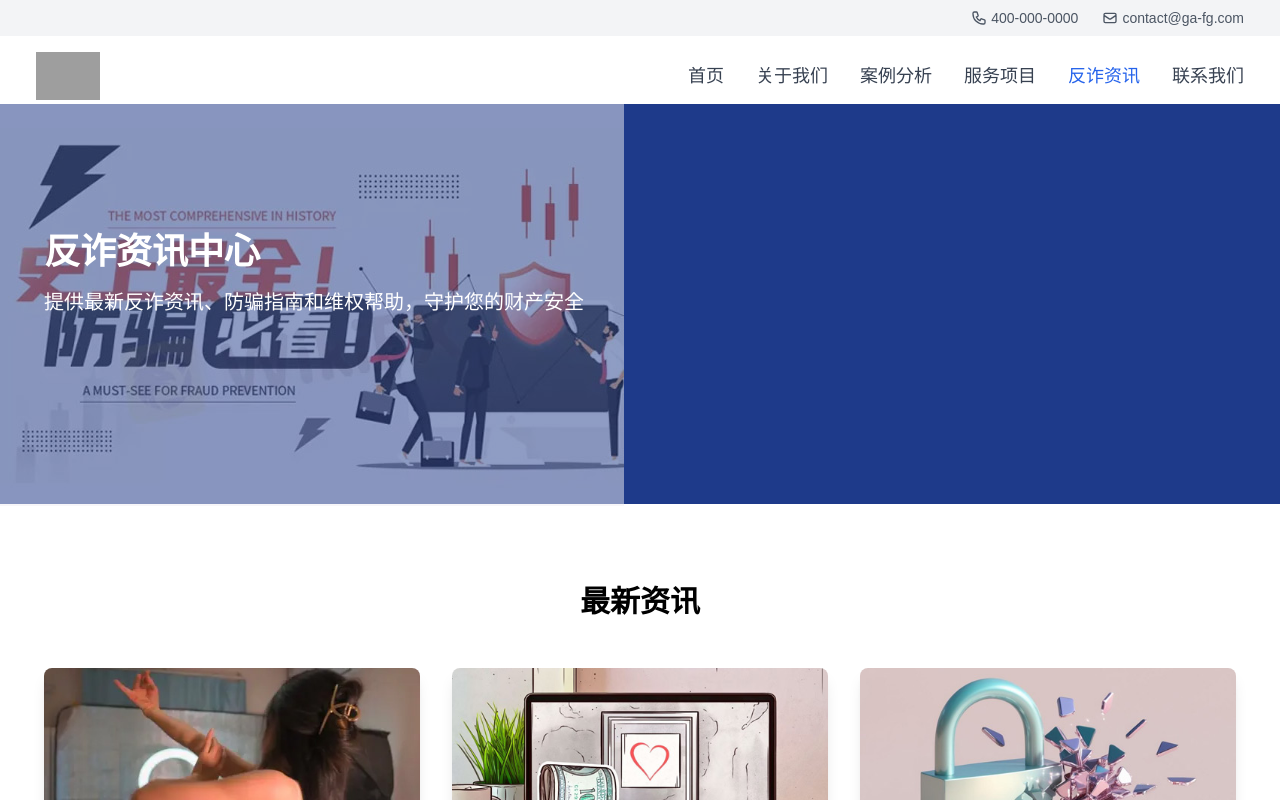
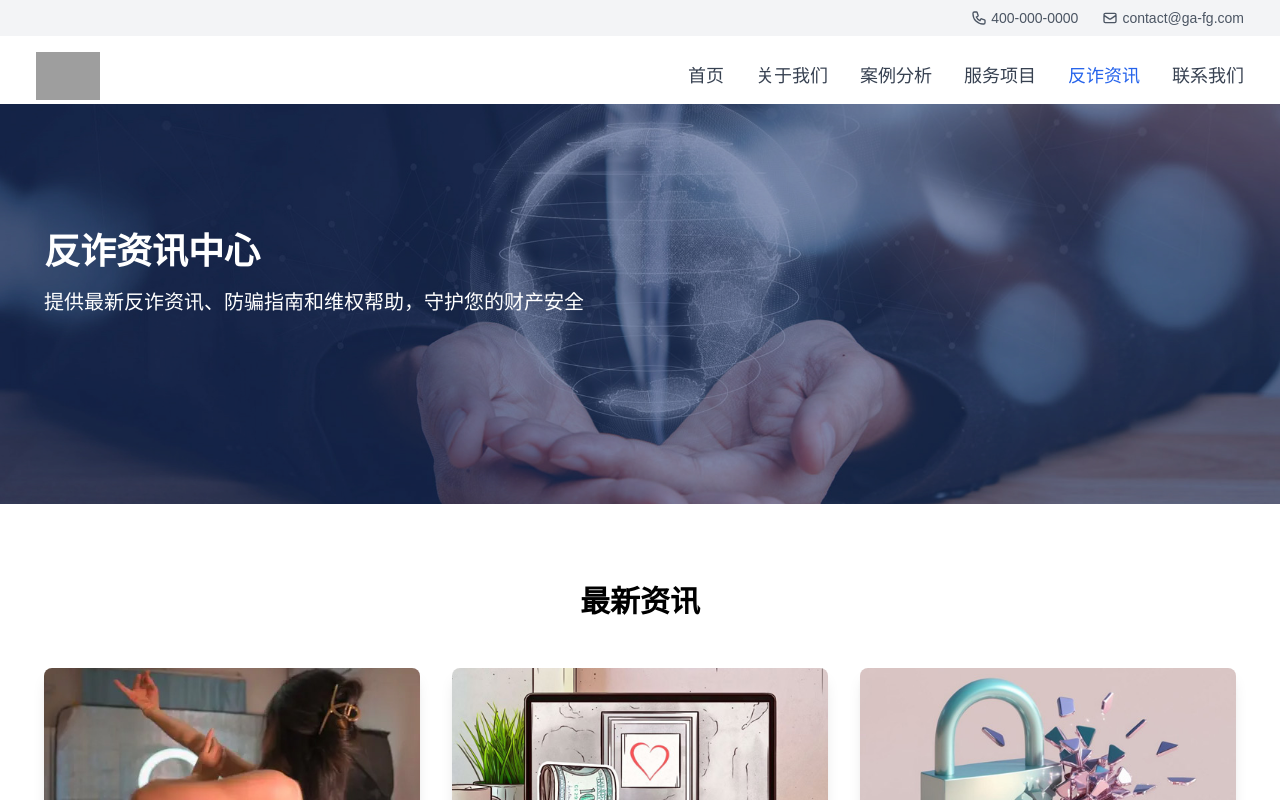
Before and after one commit to daji16868/qianduan, a React (Vite) app: page /info in a window 1280 px wide. Shown: the top 800 px of the page. Built offline with nearby package versions, Linux system fonts and the light colour scheme; grey boxes are pictures that could not be loaded.

Commit message:
将反诈资讯页面的背景图片更换为b1.jpg，统一网站风格

```diff
--- a/src/pages/Info.jsx
+++ b/src/pages/Info.jsx
@@ -78,14 +78,17 @@ const Info = () => {
   return (
     <div className="min-h-screen">
       {/* Hero Section */}
-      <section className="relative h-[400px] bg-blue-900 text-white">
-        <LazyImage
-          src="/assets/images/b3.jpg"
-          alt="Anti-fraud Information"
-          className="absolute inset-0 w-full h-full object-cover opacity-50"
-          loading="eager"
-          priority="high"
-        />
+      <section className="relative h-[400px] bg-blue-900 text-white overflow-hidden">
+        <div className="absolute inset-0 h-full w-full">
+          <LazyImage
+            src="/assets/images/b1.jpg"
+            alt="反诈资讯中心"
+            className="w-full h-full object-cover object-center opacity-70"
+            style={{ objectPosition: "center 85%" }}
+            loading="eager"
+            priority="high"
+          />
+        </div>
         <div className="relative container mx-auto px-6 py-32">
           <h1 className="text-4xl font-bold mb-4">反诈资讯中心</h1>
           <p className="text-xl max-w-2xl">
```
